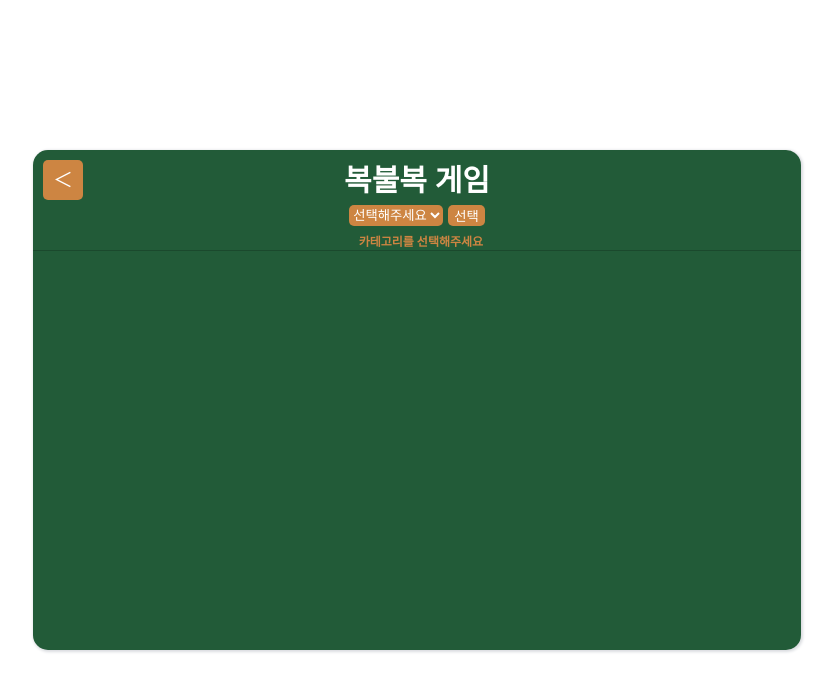
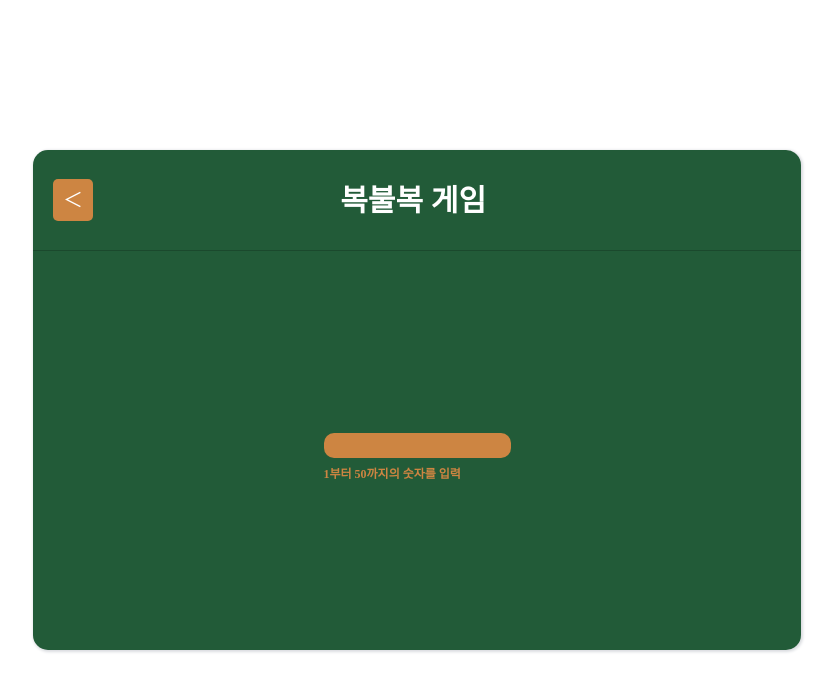
Before and after one commit to rlaclghks123/random-game, a React (Vite) app: page /game in a window 1280 px wide. Shown: the top 692 px of the page, without its empty margins (223-1058 px from the left). Built offline with nearby package versions, Linux system fonts and the light colour scheme.

Commit message:
Fix: GIF로 수정 및 카테고리 대신 숫자입력으로 수정

```diff
--- a/src/pages/App.tsx
+++ b/src/pages/App.tsx
@@ -99,16 +99,16 @@ const App = () => {
   }, []);
 
   const instructionData = [
-    { content: '복불복 게임의 카테고리를 고른 뒤 선택 버튼을 눌러줍니다.' },
+    { content: '복불복 게임의 진행을 위해 1~50까지의 숫자를 입력합니다.' },
     { content: '마음의 준비를 합니다' },
-    { content: 'Find 버튼을 눌러 몇 명이 나왔는지 확인합니다.' },
+    { content: '3초의 시간이 지난 뒤, 사진 속 사람이 몇 명 나왔는지 확인합니다.' },
     { content: '많은 사람 혹은 적은 사람에 따라 결과를 정합니다' },
   ];
 
   const faqData = [
     {
       content:
-        '복불복 게임 규칙은 어떻게 되나요? → 사진속 카테고리가 많이 나오거나 적게 나온 사람이 당첨입니다.',
+        '복불복 게임 규칙은 어떻게 되나요? → 사용자가 정한 규칙에 따라 사진 속 사람이 많이 나오거나 적게 나온 사람이 당첨입니다.',
     },
     {
       content:
@@ -116,7 +116,7 @@ const App = () => {
     },
 
     {
-      content: '숫자 카테고리 중 숫자가 여러개 나오면 어떻게 하나요? → 가장 큰 수로 설정합니다 ',
+      content: '사람이 아닌 캐릭터는 어떻게 되나요? → 캐릭터는 인정하지 않습니다. ',
     },
   ];
 
--- a/src/pages/Game.tsx
+++ b/src/pages/Game.tsx
@@ -1,20 +1,28 @@
-import React, { useEffect, useRef, useState } from 'react';
+import React, { useEffect, useState } from 'react';
+import { Link } from 'react-router-dom';
 import { styled } from 'styled-components';
-import { fetchImgList } from '../utils/api.ts';
+import MainPage from './MainPage.tsx';
+import { fetchGifList } from '../utils/api.ts';
 import { IImgList } from '../types/types.ts';
-import MainPage from './MainPage.tsx';
-import { Link } from 'react-router-dom';
 
 const StyleHeader = styled.div`
   padding: 15px;
+  width: 100%;
+  display: flex;
 
+  align-items: center;
+  div {
+    width: 33%;
+  }
+`;
+
+const StyleBackBtnBox = styled.div`
   a {
-    position: absolute;
-    left: 10px;
-    top: 10px;
+    width: 10%;
+    margin-left: 20px;
     padding: 10px;
+    border-radius: 5px;
     font-size: 20px;
-    border-radius: 5px;
     background-color: #cd8542;
     color: white;
 
@@ -25,54 +33,12 @@ const StyleHeader = styled.div`
   }
 `;
 
-const StyleHeaderContents = styled.div`
-  position: relative;
-`;
-
 const StyleTitle = styled.div`
   font-size: 30px;
   font-weight: 900;
   font-family: Georgia, 'Times New Roman', serif;
   color: white;
-`;
-
-const StyleForm = styled.form`
-  display: flex;
-  justify-content: center;
-
-  margin: 10px 0px;
-
-  font-weight: 900;
-  font-family: Georgia, 'Times New Roman', serif;
-
-  select {
-    border: none;
-    color: white;
-    border-radius: 5px;
-    background-color: #cd8542;
-  }
-
-  input {
-    border: none;
-    border-radius: 5px;
-    margin-left: 5px;
-    color: white;
-    background-color: #cd8542;
-    cursor: pointer;
-
-    &:hover {
-      color: #cd8542;
-      background-color: white;
-    }
-  }
-`;
-
-const StyleMessage = styled.div`
-  font-size: 12px;
-  font-weight: 800;
-  position: absolute;
-  padding-left: 10%;
-  color: #cd8542;
+  text-align: center;
 `;
 
 const StyleMain = styled.div`
@@ -91,25 +57,39 @@ const StyleMain = styled.div`
   }
 `;
 
-const StyleBtn = styled.button`
-  top: 10px;
-  padding: 8px;
+const StyleFormContainer = styled.div``;
 
-  border: none;
-  border-radius: 10px;
+const StyleForm = styled.form`
+  display: flex;
+  justify-content: center;
 
-  background-color: #cd8542;
-  color: white;
+  margin: 10px 0px;
 
   font-weight: 900;
   font-family: Georgia, 'Times New Roman', serif;
 
+  input {
+    padding: 5px;
+    border: none;
+    border-radius: 10px;
+    color: white;
+    background-color: #cd8542;
     cursor: pointer;
 
-  &:hover {
+    &:focus {
+      border: none;
+      outline: none;
+      background-color: white;
       color: #cd8542;
-    background-color: white;
     }
+  }
+`;
+
+const StyleMessage = styled.div`
+  font-size: 12px;
+  font-weight: 800;
+
+  color: #cd8542;
 `;
 
 const StyleCountBox = styled.div`
@@ -118,24 +98,31 @@ const StyleCountBox = styled.div`
 `;
 
 function Game() {
-  const [keyword, setKeyword] = useState('');
-  const [list, setList] = useState<IImgList[]>([]);
+  const [list, setList] = useState([]);
 
-  const [currentImg, setCurrentImg] = useState<IImgList>();
+  const [currentImg, setCurrentImg] = useState('');
   const [inputValue, setInputValue] = useState('');
-  const [alarm, setAlarm] = useState('카테고리를 선택해주세요');
-
   const [isCounting, setIsCounting] = useState(false);
   const [countdown, setCountdown] = useState(3);
 
-  const selectRef = useRef<HTMLSelectElement | null>(null);
-
   const handleSubmit = (e: React.FormEvent<HTMLFormElement>) => {
     e.preventDefault();
-    setKeyword(inputValue);
+    const regex = /^[1-9]$|^[1-4][0-9]$|^50$/;
+    const inputElement = e.currentTarget.elements[0] as HTMLInputElement;
+
+    if (!regex.test(inputElement.value)) {
+      alert('1에서 50까지의 숫자만 입력해주세요.');
+      setInputValue('');
+      return;
+    }
+
+    updateImg();
+    setCountdown(3);
+    setIsCounting(true);
+    setInputValue('');
   };
 
-  const handleOnChange = (e: React.ChangeEvent<HTMLSelectElement>) => {
+  const handleOnChange = (e: React.ChangeEvent<HTMLInputElement>) => {
     setInputValue(e.target.value);
   };
 
@@ -144,38 +131,10 @@ function Game() {
     return list[random];
   };
 
-  const handleClick = () => {
-    setCountdown(3);
-    setIsCounting(true);
+  const updateImg = async () => {
+    const result = await fetchGifList();
+    setList(result.data);
   };
-
-  const updateImg = async (keyword: string) => {
-    const result = await fetchImgList(keyword);
-    setList(result);
-  };
-
-  useEffect(() => {
-    const handleFocus = () => {
-      setAlarm('선택을 눌러주세요');
-    };
-
-    const handleBlur = () => {
-      setAlarm('');
-    };
-    const current = selectRef.current;
-
-    current?.addEventListener('focus', handleFocus);
-    current?.addEventListener('blur', handleBlur);
-
-    return () => {
-      current?.removeEventListener('focus', handleFocus);
-      current?.removeEventListener('blur', handleBlur);
-    };
-  }, []);
-
-  useEffect(() => {
-    if (keyword !== '') updateImg(keyword);
-  }, [keyword]);
 
   useEffect(() => {
     if (isCounting) {
@@ -198,37 +157,27 @@ function Game() {
   return (
     <MainPage>
       <StyleHeader>
+        <StyleBackBtnBox>
           <Link to={'/'}>{'＜'}</Link>
-        <StyleHeaderContents>
+        </StyleBackBtnBox>
         <StyleTitle>복불복 게임</StyleTitle>
-
-          <StyleForm onSubmit={handleSubmit}>
-            <select name="category" form="myForm" onChange={handleOnChange} ref={selectRef}>
-              <option value="">선택해주세요</option>
-              <option value="people">People</option>
-              <option value="dogs">Dogs</option>
-              <option value="birds">Birds</option>
-              <option value="chairs">Chairs</option>
-              <option value="number">Number</option>
-            </select>
-            <input type="submit" value="선택"></input>
-          </StyleForm>
-          <StyleMessage>{alarm}</StyleMessage>
-        </StyleHeaderContents>
       </StyleHeader>
 
-      {keyword !== '' && (
       <StyleMain>
         {isCounting ? (
           <StyleCountBox>{countdown}</StyleCountBox>
         ) : (
           <>
-              <StyleBtn onClick={handleClick}>{`🔍 Find ${keyword}`}</StyleBtn>
-              {currentImg && <img src={currentImg?.urls.thumb} alt={currentImg?.alt_description} />}
+            <StyleFormContainer>
+              <StyleForm onSubmit={handleSubmit}>
+                <input value={inputValue} onChange={handleOnChange} />
+              </StyleForm>
+              <StyleMessage>{'1부터 50까지의 숫자를 입력'}</StyleMessage>
+            </StyleFormContainer>
+            {currentImg && <img src={currentImg?.images?.original?.url} alt={'GIF'} />}
           </>
         )}
       </StyleMain>
-      )}
     </MainPage>
   );
 }
--- a/src/utils/api.ts
+++ b/src/utils/api.ts
@@ -16,3 +16,12 @@ export const fetchImgList = async (keyword: string) => {
   const result = await fetchData(UNSPLASH_URL);
   return result;
 };
+
+export const fetchGifList = async () => {
+  const GIPHY_URL = `https://api.giphy.com/v1/gifs/search?q=people&api_key=${
+    import.meta.env.VITE_GIPHY_API_KEY
+  }&limit=50`;
+  const result = await fetch(GIPHY_URL);
+  const json = result.json();
+  return json;
+};
```
Also changed, not shown: src/types/types.ts (+4 -4 lines). Lines whose indentation alone changed are shown as unchanged.
